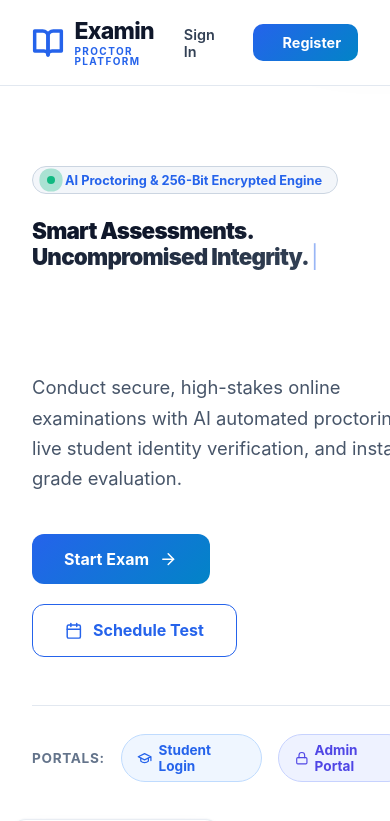
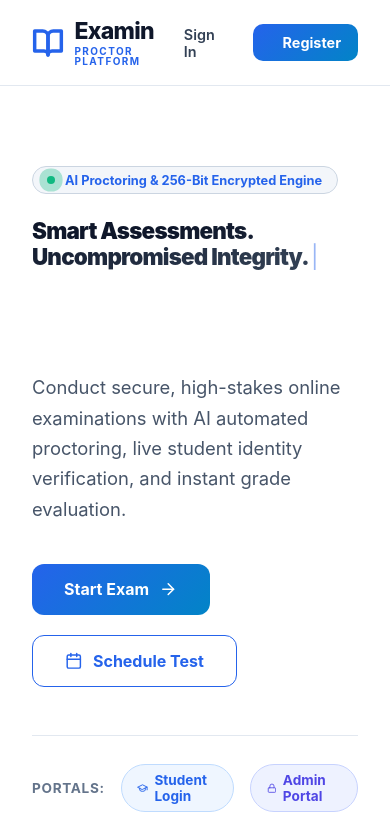
Before and after one commit to pritamghosh6105/online, a React (Create React App) app in the folder frontend/: page / in a window 390 px wide. Shown: the top 821 px of the page. Built offline with nearby package versions, Linux system fonts and the light colour scheme; no server answers.

Commit message:
fix: resolve mobile grid overflow and align UI layout across all mobile screen sizes

```diff
--- a/frontend/src/index.css
+++ b/frontend/src/index.css
@@ -108,13 +108,22 @@ button, input, select, textarea {
 }
 
 @media (max-width: 768px) {
+  /* Universal Mobile Alignment & Overflow Fixes */
+  section, header, footer, main, article {
+    box-sizing: border-box !important;
+    max-width: 100% !important;
+  }
+
   button, input, select, textarea {
     font-size: 16px !important; /* Prevents auto-zoom on iOS Safari */
     min-height: 44px; /* Touch-friendly tap targets */
+    max-width: 100% !important;
   }
 
   .container {
     padding: 0.75rem !important;
+    width: 100% !important;
+    max-width: 100% !important;
   }
 
   /* Navigation Mobile Responsive Rules */
@@ -126,14 +135,16 @@ button, input, select, textarea {
     display: block !important;
   }
 
-  /* Full width forms on mobile */
+  /* Full width forms and modals on mobile */
   .auth-card, .form-container, .modal-content {
-    width: 95% !important;
-    max-width: 95% !important;
-    padding: 1.25rem !important;
+    width: 94% !important;
+    max-width: 94% !important;
+    padding: 1.15rem !important;
     margin: 0.5rem auto !important;
-    box-shadow: 0 4px 12px rgba(0, 0, 0, 0.15) !important;
+    box-shadow: 0 4px 16px rgba(0, 0, 0, 0.15) !important;
     border-radius: 0.875rem !important;
+    max-height: 90vh !important;
+    overflow-y: auto !important;
   }
 
   /* Dashboard Grid and Action Buttons Mobile */
--- a/frontend/src/pages/Home.js
+++ b/frontend/src/pages/Home.js
@@ -217,7 +217,7 @@ const Home = () => {
         margin: '0 auto',
         padding: '5rem 2rem 3rem',
         display: 'grid',
-        gridTemplateColumns: 'repeat(auto-fit, minmax(380px, 1fr))',
+        gridTemplateColumns: 'repeat(auto-fit, minmax(280px, 1fr))',
         gap: '4rem',
         alignItems: 'center',
         position: 'relative',
@@ -724,7 +724,7 @@ const Home = () => {
         {/* 3 Scroll-Triggered / Animated White Glassmorphism Bento Cards */}
         <div style={{
           display: 'grid',
-          gridTemplateColumns: 'repeat(auto-fit, minmax(320px, 1fr))',
+          gridTemplateColumns: 'repeat(auto-fit, minmax(280px, 1fr))',
           gap: '2rem'
         }}>
           {/* Card 1: AI Proctoring (Rotating Shield Icon) */}
@@ -867,7 +867,7 @@ const Home = () => {
 
         <div style={{
           display: 'grid',
-          gridTemplateColumns: 'repeat(auto-fit, minmax(360px, 1fr))',
+          gridTemplateColumns: 'repeat(auto-fit, minmax(280px, 1fr))',
           gap: '2.5rem'
         }}>
           {/* Student Portal Card */}
```
